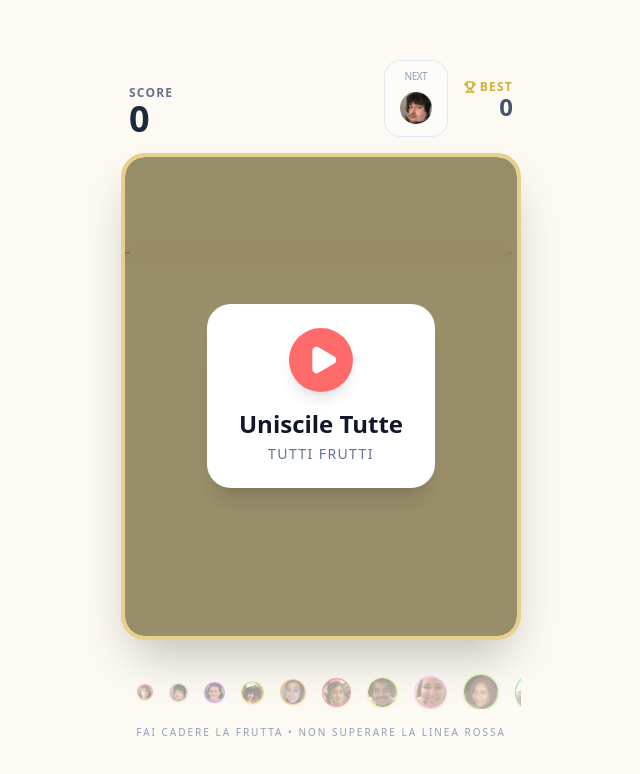
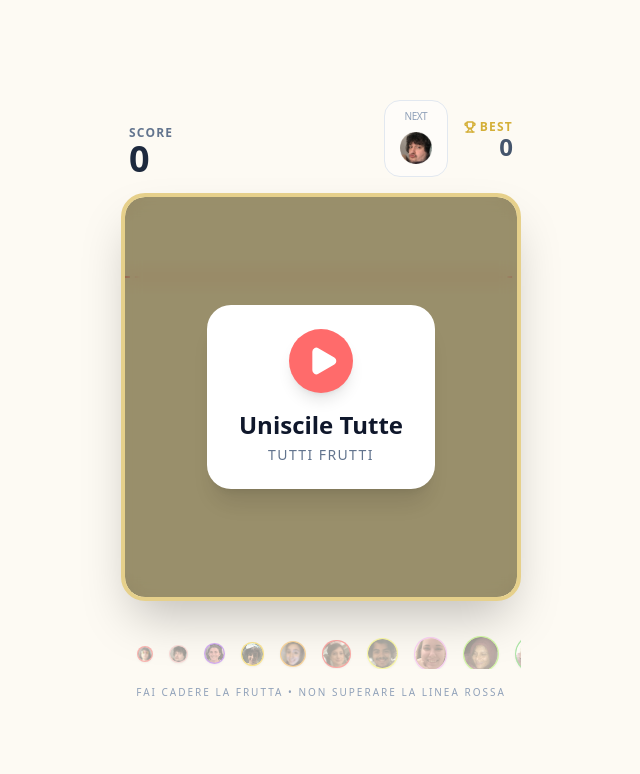
Before and after one commit to edoardotedone/tutti-frutti, a React (Vite) app: page / in a window 1280 px wide. Shown: the top 774 px of the page, without its empty margins (319-959 px from the left). Built offline with nearby package versions, Linux system fonts and the light colour scheme.

Commit message:
fix scalability issue

```diff
--- a/src/Game.tsx
+++ b/src/Game.tsx
@@ -529,7 +529,7 @@ export default function Game() {
   return (
     <div ref={containerRef} className="flex flex-col items-center justify-center min-h-screen bg-[#fdfaf3] p-4 select-none touch-none font-sans overflow-hidden">
       {/* Responsive Container */}
-      <div className="flex flex-col items-center w-full max-w-[400px] h-[85dvh] max-h-[85dvh]">
+      <div className="flex flex-col items-center w-full max-w-[400px] max-h-[85dvh] aspect-[4/6]">
         {/* UI Header */}
         <div className="w-full max-w-[400px] flex justify-between items-end mb-4 px-2">
         <div className="flex flex-col">
@@ -571,7 +571,7 @@ export default function Game() {
       </div>
 
        {/* Game Canvas Container */}
-       <div className="relative w-full h-full bg-[#ffeeb2] rounded-3xl overflow-hidden shadow-2xl border-4 border-[#e6d08b] aspect-[4/6]">
+       <div className="relative w-full h-full bg-[#ffeeb2] rounded-3xl overflow-hidden shadow-2xl border-4 border-[#e6d08b]">
          <canvas
            ref={canvasRef}
            className="w-full h-full bg-transparent block"
```
